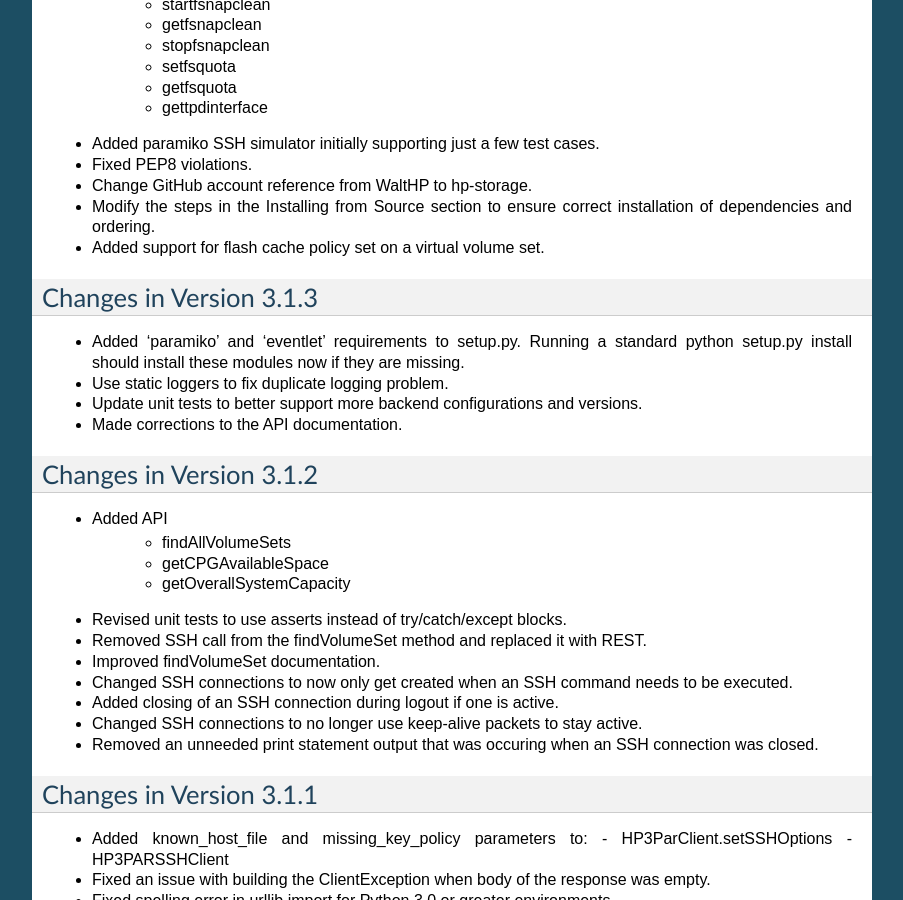
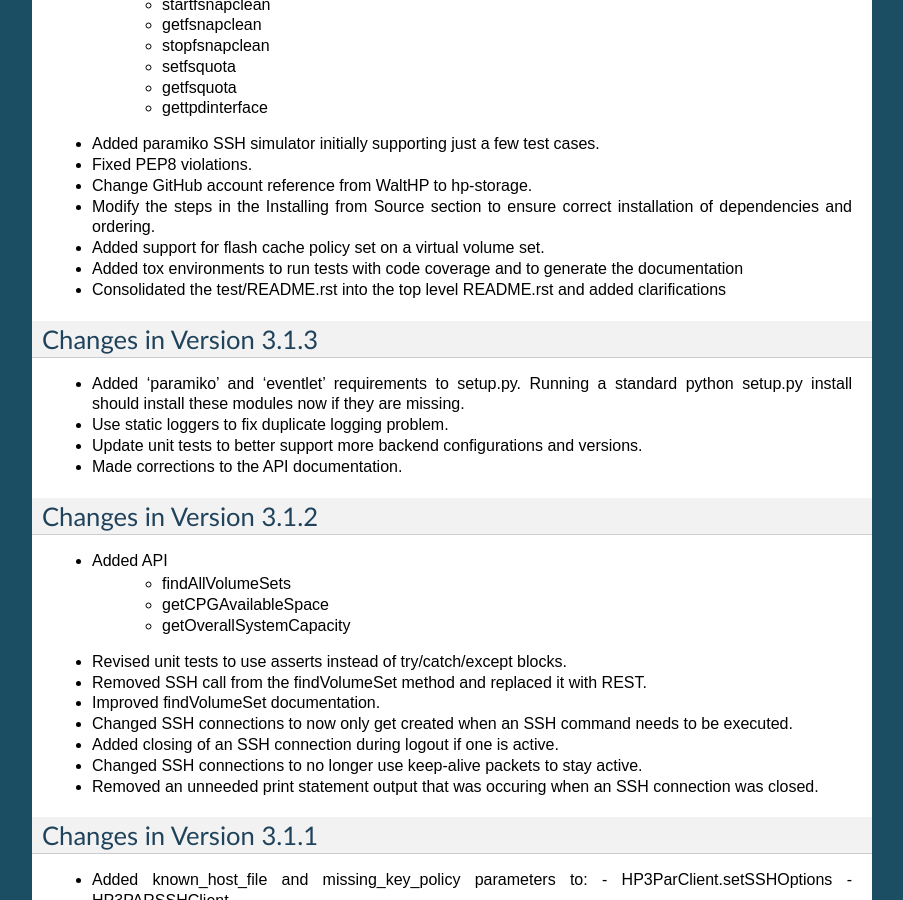
Before and after one commit to hpe-storage/python-3parclient, a Sphinx documentation site: the page built from docs/changelog.rst, in a window 1280 px wide and 900 px high, scrolled down 823 px. Shown: the whole window, without its empty margins (198-1101 px from the left). Built offline with Sphinx 7.4.7, drawn with Linux system fonts in a browser that asks for light colours; pages that are not in the unit, such as notebooks, are missing from menus.

Commit message:
Update tox to generate docs & code coverage output
Change-Id: I75d0fcc4ae973cf1332ea9b0d09649ce96a578e9

```diff
--- a/docs/changelog.rst
+++ b/docs/changelog.rst
@@ -48,6 +48,8 @@
 * Modify the steps in the Installing from Source section to ensure correct
   installation of dependencies and ordering.
 * Added support for flash cache policy set on a virtual volume set.
+* Added tox environments to run tests with code coverage and to generate the documentation
+* Consolidated the test/README.rst into the top level README.rst and added clarifications
 
 Changes in Version 3.1.3
 ------------------------
--- a/docs/index.rst
+++ b/docs/index.rst
@@ -44,7 +44,7 @@
 
 .. code-block:: bash
 
-   $ python setup.py doc
+   $ tox -e docs
 
 
 .. toctree::
--- a/test-requirements.txt
+++ b/test-requirements.txt
@@ -3,3 +3,5 @@
 flask
 flake8
 mock
+sphinx
+coverage
```
Also changed, not shown: README.rst (+11 -2 lines), 2 other files.
